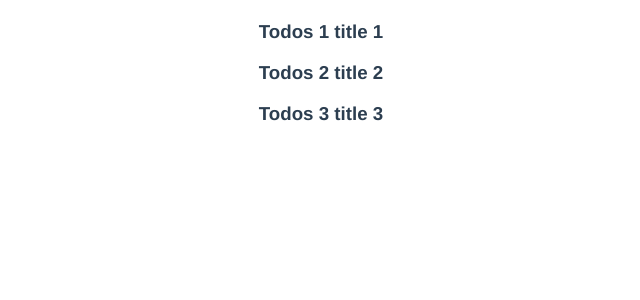
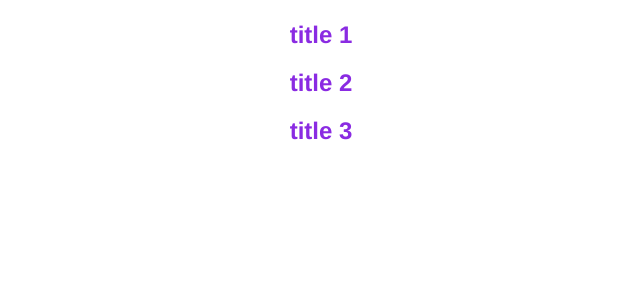
Before and after one commit to imadcollin/vue-to-do, a Vue app: page / in a window 1280 px wide. Shown: the top 300 px of the page, without its empty margins (319-959 px from the left). Built offline with nearby package versions, Linux system fonts and the light colour scheme.

Commit message:
Add view for items

```diff
--- /dev/null
+++ b/src/components/Item.vue
@@ -0,0 +1,18 @@
+<template>
+    <div>
+<h2>{{todo.title}}</h2>
+    </div>
+</template>
+
+<script>
+export default {
+    name: "Item",
+    props:["todo"]
+
+}
+</script>
+<style scoped>
+h2 {
+    color: blueviolet;
+    }
+</style>
--- a/src/components/Todos.vue
+++ b/src/components/Todos.vue
@@ -1,16 +1,21 @@
 <template>
   <div class="Todos">
   <h1>{{msg}}</h1>
-  <div v-bind:key="a.id" v-for="a in todos">
+  <div v-bind:key="todo.id" v-for="todo in todos">
 
-      <h3>Todos {{a.id}} {{a.title}}</h3>
+      <!-- <h3>Todos {{todo.id}} {{todo.title}}</h3> -->
+      <Item v-bind:todo="todo"/>
   </div>
   </div>
 </template>
 
 <script>
+import Item from './Item';
 export default {
   name: 'Todos',
+  components:{
+      Item
+      },
   props: {
     msg: String,
     todos: Array
```
